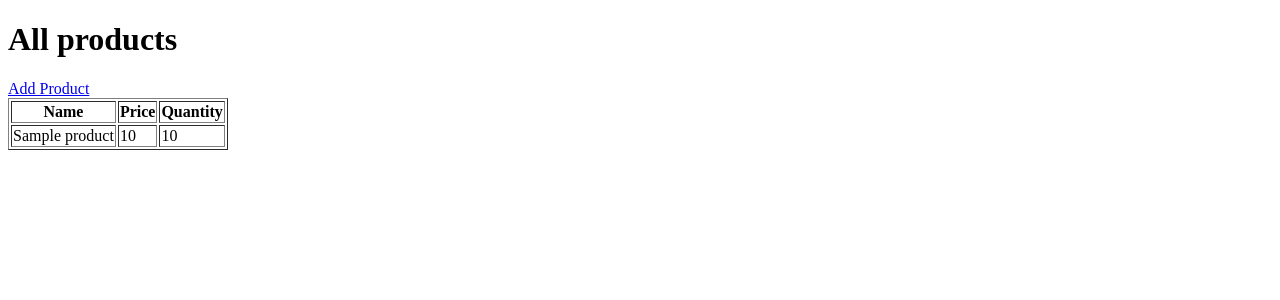
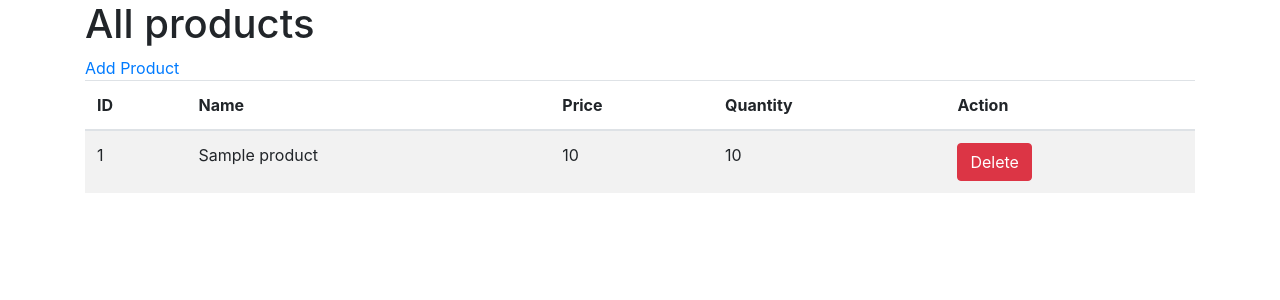
Before and after one commit to jaydparikh/deployapp, a Flask app: page /products/ in a window 1280 px wide. Shown: the top 300 px of the page. Run offline with Flask 3, Linux system fonts and the light colour scheme; tables that the repository leaves empty hold one stand-in row (values such as "Sample post"); some libraries are stand-ins or nearby versions.

Commit message:
Delete entry

```diff
--- a/app.py
+++ b/app.py
@@ -52,6 +52,13 @@ def product_post():
     add_Product(name, price, quantity)
     return f"<h> Product Added: {name} </h>"
 
+@app.get("/deleteproduct/<int:productid>")
+def deleteProduct(productid):
+    product = session.query(Products).filter_by(id=productid).first()
+    session.delete(product)
+    session.commit()
+    return f"<h> Product Deleted: {productid} </h>"
+
 @app.route("/products/<int:id>")
 def product(id):
     return f"<h1> Product: #{escape(id)} </h1>" #escape is used to prevent attacks
--- a/templates/products.html
+++ b/templates/products.html
@@ -4,28 +4,34 @@
     <meta charset="UTF-8">
     <meta name="viewport" content="width=device-width, initial-scale=1.0">
     <title>Products</title>
+    <link href="https://stackpath.bootstrapcdn.com/bootstrap/4.5.2/css/bootstrap.min.css" rel="stylesheet">
 </head>
 <body>
+    <div class="container">
         <h1> All products </h1>
         <a href="/addproducts">Add Product</a>
-    <table border="1">
+        <table class="table table-striped">
             <thead>
                 <tr>
+                    <th>ID</th>
                     <th>Name</th>
                     <th>Price</th>
                     <th>Quantity</th>
+                    <th>Action</th>
                 </tr>
             </thead>
             <tbody>
                 {% for item in products %}
                 <tr>
+                    <td>{{ item.id }}</td>
                     <td>{{ item.name }}</td>
                     <td>{{ item.price }}</td>
                     <td>{{ item.quantity }}</td>
+                    <td><a href="/deleteproduct/{{ item.id }}" class="btn btn-danger">Delete</a></td>
                 </tr>
                 {% endfor %}
             </tbody>
         </table>
-
+    </div>
 </body>
 </html>
```
Lines whose indentation alone changed are shown as unchanged.
